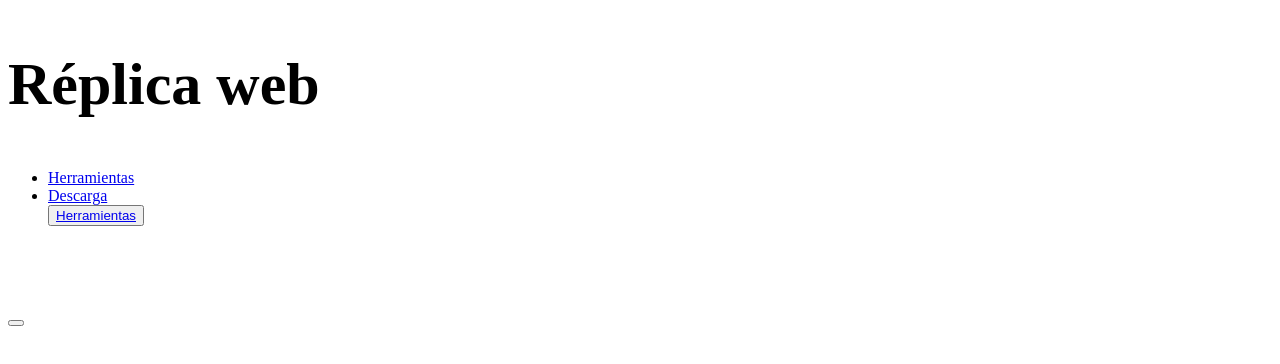
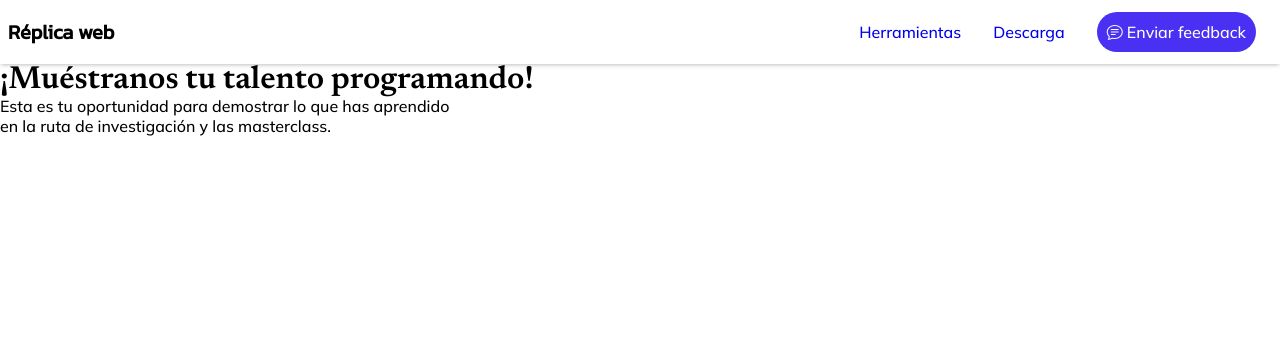
Before and after one commit to gabyfdez90/replica-web, a plain HTML site: page index.html in a window 1280 px wide. Drawn offline with nearby package versions, Linux system fonts and the light colour scheme.

Commit message:
Added images and completed navbar

```diff
--- a/index.html
+++ b/index.html
@@ -5,18 +5,54 @@
     <meta http-equiv="X-UA-Compatible" content="IE=edge" />
     <meta name="viewport" content="width=device-width, initial-scale=1.0" />
     <link href="./styles/style.css" rel="stylesheet" />
+    <link
+      href="https://cdn.jsdelivr.net/npm/bootstrap-icons@1.5.0/font/bootstrap-icons.css"
+      rel="stylesheet"
+    />
+    <link rel="preconnect" href="https://fonts.gstatic.com" />
+    <link
+      href="https://fonts.googleapis.com/css2?family=Newsreader:ital,wght@0,600;1,600&amp;display=swap"
+      rel="stylesheet"
+    />
+    <link
+      href="https://fonts.googleapis.com/css2?family=Mulish:ital,wght@0,300;0,500;0,600;0,700;1,300;1,500;1,600;1,700&amp;display=swap"
+      rel="stylesheet"
+    />
+    <link
+      href="https://fonts.googleapis.com/css2?family=Kanit:ital,wght@0,400;1,400&amp;display=swap"
+      rel="stylesheet"
+    />
+
     <title>Réplica web</title>
   </head>
   <body>
     <header>
-      <h2>Réplica web</h2>
-      <nav>
-        <ul>
-          <li class="navbar-item"><a href="#herramientas"> Herramientas</a></li>
-          <li><a href="#herramientas"> Descarga</a></li>
-          <button><a href="#herramientas"> Herramientas</a></button>
-        </ul>
-      </nav>
+      <div class="navbar-bar">
+        <h2>Réplica web</h2>
+        <nav>
+          <ul>
+            <li class="navbar-item">
+              <a href="#herramientas"> Herramientas</a>
+            </li>
+            <li class="navbar-item">
+              <a href="#herramientas"> Descarga</a>
+            </li>
+
+            <li class="navbar-item">
+              <a class="blue-button" href="www.rompemosloscodigos.org">
+                <i class="bi bi-chat-text"></i> Enviar feedback</a
+              >
+            </li>
+          </ul>
+        </nav>
+      </div>
+      <div>
+        <h1>¡Muéstranos tu talento programando!</h1>
+        <p>
+          Esta es tu oportunidad para demostrar lo que has aprendido <br />
+          en la ruta de investigación y las masterclass.
+        </p>
+      </div>
     </header>
     <main>
       <section>
--- a/styles/style.css
+++ b/styles/style.css
@@ -1,7 +1,67 @@
-h2 {
-    font-size: 60px;
+*{
+    margin: 0;
+	padding: 0;
+	list-style: none;
+	text-decoration: none;
+	border: none;
+	outline: none;
 }
 
+body {
+   font-family: 'Mulish';
+}
+
+h1 {
+    font-family: 'Newsreader'
+}
+
+h2 {
+    font-family: 'Kanit';
+    font-size: 20px;
+}
+
+button {
+    height: 2rem;
+    width: max-content;
+    border: none;
+    border-radius: 40%;
+    outline: none;
+}
+
+.navbar-bar {
+    top: 0;
+    left: 0;
+    right: 0;
+    display:flex;
+    justify-content: space-between;
+    padding: 0.5rem;
+    box-shadow: 0 2px 4px -1px rgba(0,0,0,0.25);
+    align-items: center;
+}
+
+ul {
+    display: flex;
+    justify-content: space-between;
+}
+
+li {
+    float: left;
+}
 .navbar-item {
+    display: block;
+    padding: 14px 16px;
+    text-decoration: none;
+    outline: none;
+}
 
+.blue-button {
+    background-color: #4A30F2;
+    color:white;
+    text-decoration: none;
+    padding: 10px;
+    border-radius: 30px;
 }
+
+.blue-button:hover{
+    background-color: #1C10E6;
+}
```
Also changed, not shown: images/mobile.png (added), images/tablet.jpg (added).
